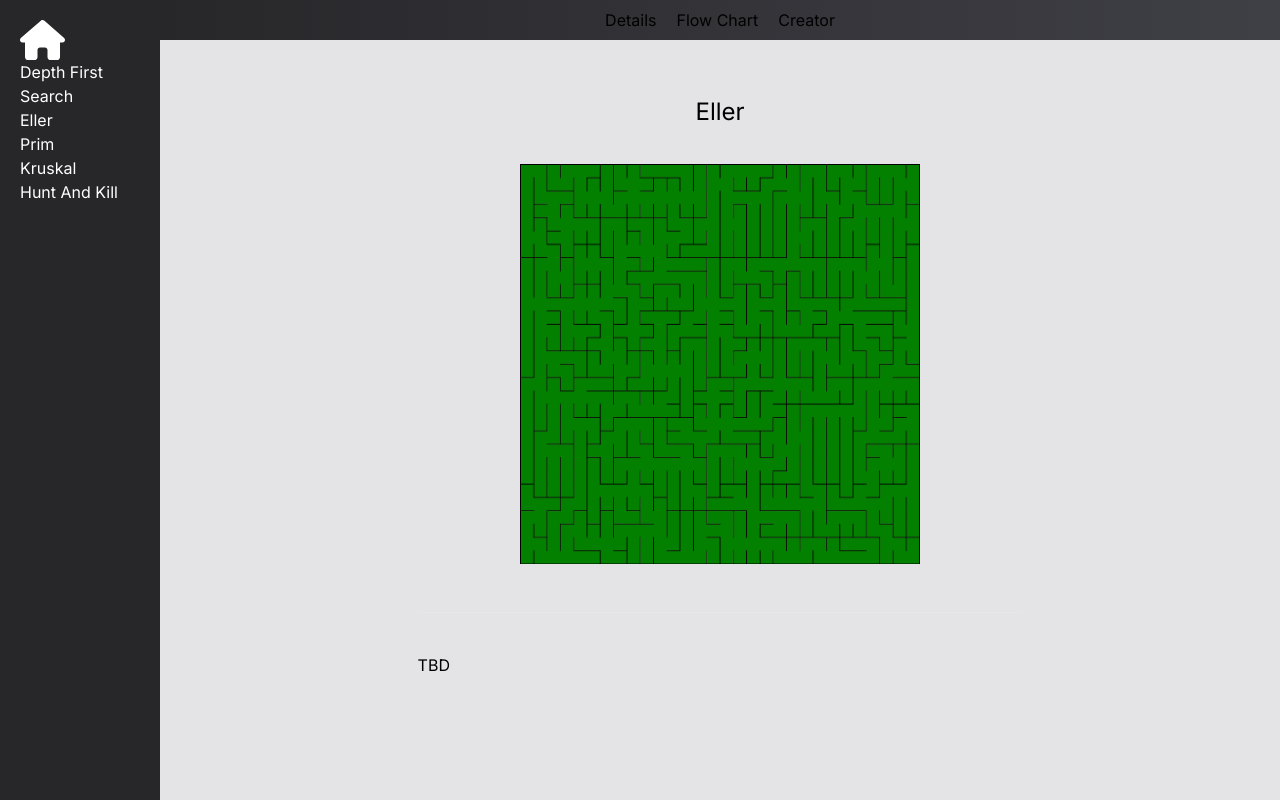
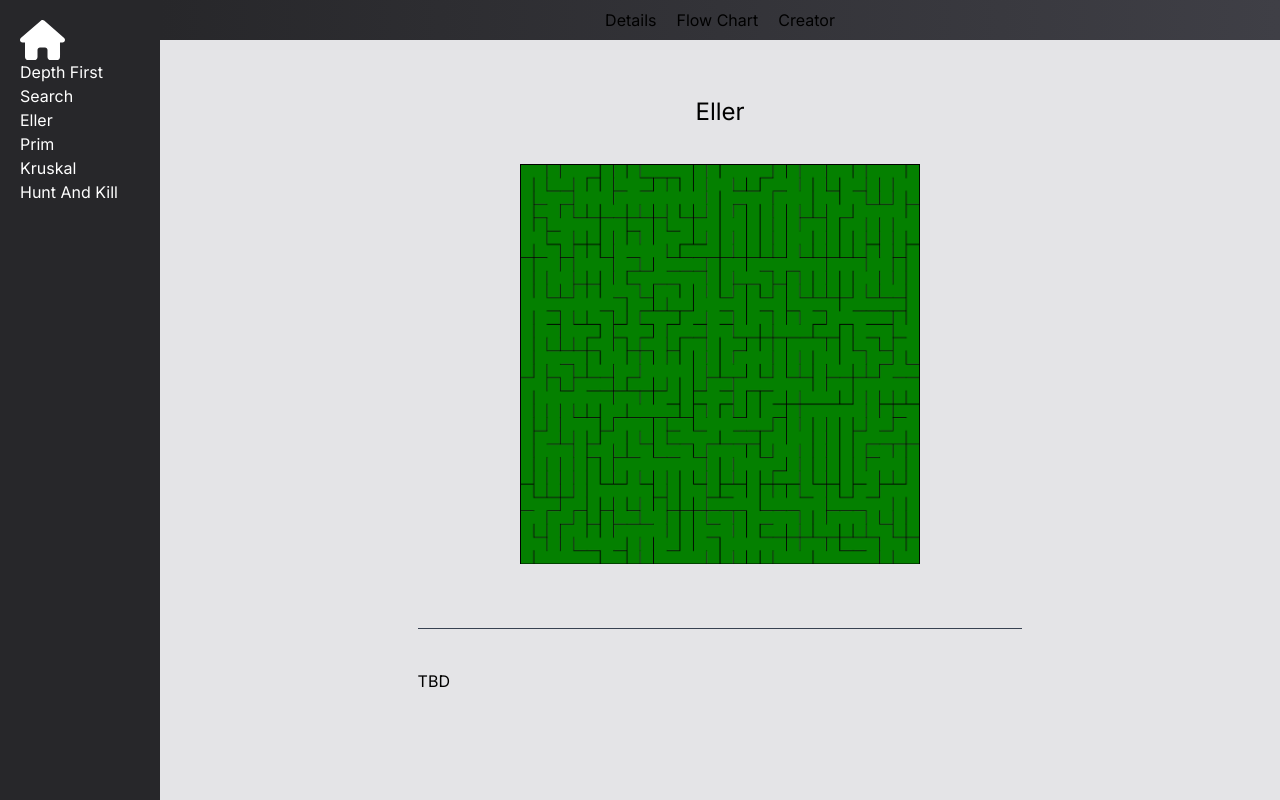
Before and after one commit to NoxSensei/Maze-Algorithms, a Next.js app: page /algorithms/eller/details in a window 1280 px wide. Built offline with nearby package versions, Linux system fonts and the light colour scheme.

Commit message:
feat: update algorithm details horizontal line color to dark gray

```diff
--- a/src/app/algorithms/_common/layouts/detils/maze-details.tsc.tsx
+++ b/src/app/algorithms/_common/layouts/detils/maze-details.tsc.tsx
@@ -17,8 +17,7 @@ export default function MazeDetailsLayout(props: MazeDetailsLayoutProps) {
                                             alt={`${props.title} Complex Example`}/>
 
                 <br/>
-                <br/>
-                <hr className="pb-10"/>
+                <hr className="bg-gray-700 border-0 h-px my-10"/>
 
                 {props.children}
             </div>
```
